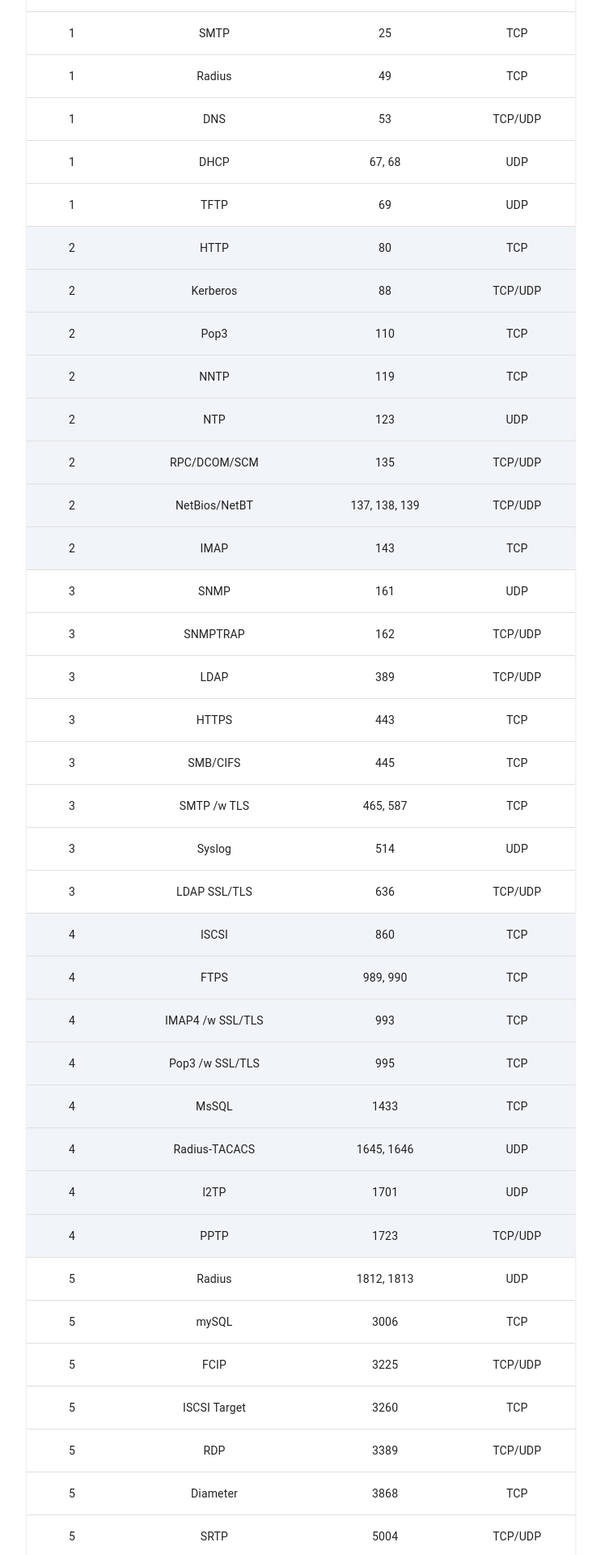
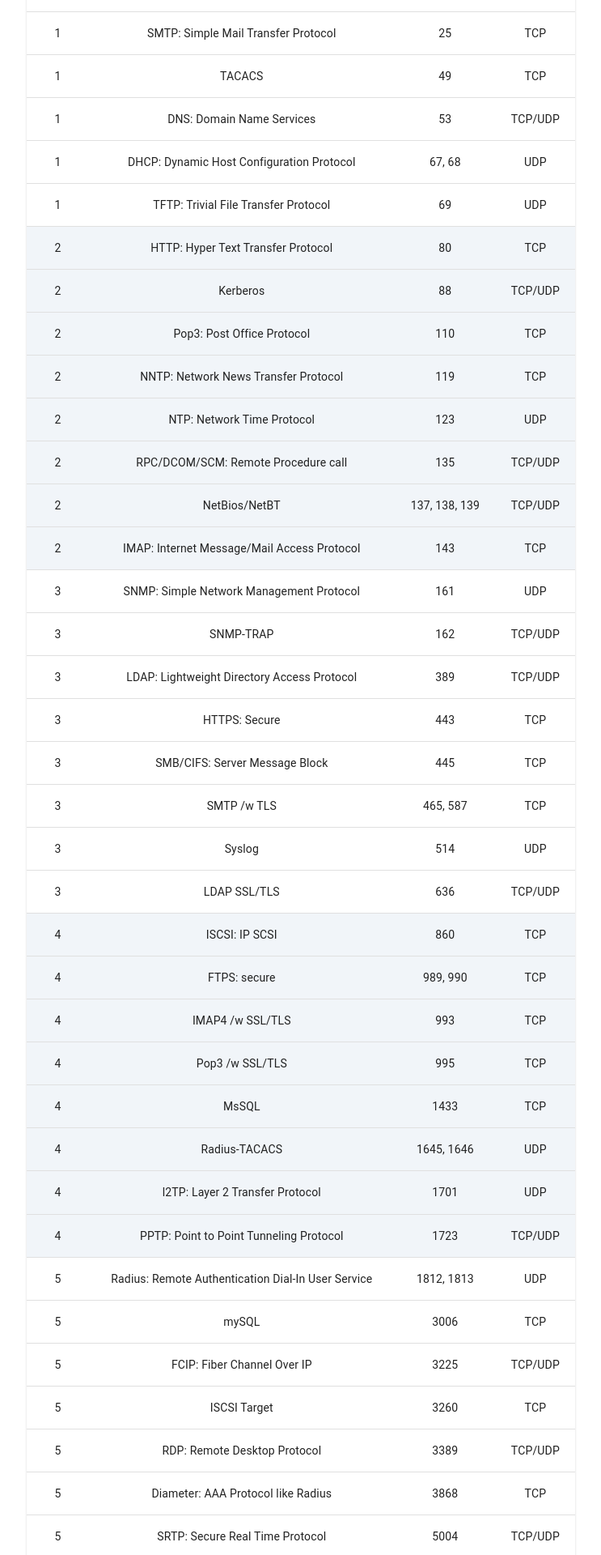
Before and after one commit to GlennStreetman/securityPlusFlashcards, a React (Vite) app: page / in a window 1280 px wide. Shown: the part 500-2420 px from the top of the page at 81% size, without its empty margins (268-1011 px from the left). Built offline with nearby package versions, Linux system fonts and the light colour scheme.

Commit message:
fix description of TACACS

```diff
--- a/src/data/protocol.ts
+++ b/src/data/protocol.ts
@@ -7,44 +7,44 @@
 }
 
 export const layer7Protocols:protocol[] = [
-    {phase: 1, l7: "FTP" , portList: [ 20,21 ], l4: "TCP"} ,
-    {phase: 1, l7: "SSH/SCP/SFTP" , portList: [22], l4: "TCP/UDP"} ,
+    {phase: 1, l7: "FTP: File Transfer Protocol" , portList: [ 20,21 ], l4: "TCP"} ,
+    {phase: 1, l7: "SSH/SCP/SFTP: Secure Shell" , portList: [22], l4: "TCP/UDP"} ,
     {phase: 1, l7: "Telnet" , portList: [23], l4: "TCP/UDP"} ,
-    {phase: 1, l7: "SMTP" , portList: [25], l4: "TCP"} ,
-    {phase: 1, l7: "Radius" , portList: [49], l4: "TCP"} ,
-    {phase: 1, l7: "DNS" , portList: [53], l4: "TCP/UDP"} ,
-    {phase: 1, l7: "DHCP" , portList: [67,68], l4: "UDP"} ,
-    {phase: 1, l7: "TFTP" , portList: [69], l4: "UDP"} ,
-    {phase: 2, l7: "HTTP" , portList: [80], l4: "TCP"} ,
+    {phase: 1, l7: "SMTP: Simple Mail Transfer Protocol" , portList: [25], l4: "TCP"} ,
+    {phase: 1, l7: "TACACS" , portList: [49], l4: "TCP"} ,
+    {phase: 1, l7: "DNS: Domain Name Services" , portList: [53], l4: "TCP/UDP"} ,
+    {phase: 1, l7: "DHCP: Dynamic Host Configuration Protocol" , portList: [67,68], l4: "UDP"} ,
+    {phase: 1, l7: "TFTP: Trivial File Transfer Protocol" , portList: [69], l4: "UDP"} ,
+    {phase: 2, l7: "HTTP: Hyper Text Transfer Protocol" , portList: [80], l4: "TCP"} ,
     {phase: 2, l7: "Kerberos" , portList: [88], l4: "TCP/UDP"} ,
-    {phase: 2, l7: "Pop3" , portList: [110], l4: "TCP"} ,
-    {phase: 2, l7: "NNTP" , portList: [119], l4: "TCP"} ,
-    {phase: 2, l7: "NTP" , portList: [123], l4: "UDP"} ,
-    {phase: 2, l7: "RPC/DCOM/SCM" , portList: [135], l4: "TCP/UDP"} ,
+    {phase: 2, l7: "Pop3: Post Office Protocol" , portList: [110], l4: "TCP"} ,
+    {phase: 2, l7: "NNTP: Network News Transfer Protocol" , portList: [119], l4: "TCP"} ,
+    {phase: 2, l7: "NTP: Network Time Protocol" , portList: [123], l4: "UDP"} ,
+    {phase: 2, l7: "RPC/DCOM/SCM: Remote Procedure call" , portList: [135], l4: "TCP/UDP"} ,
     {phase: 2, l7: "NetBios/NetBT" , portList: [137,138,139], l4: "TCP/UDP"} ,
-    {phase: 2, l7: "IMAP" , portList: [143], l4: "TCP"} ,
-    {phase: 3, l7: "SNMP" , portList: [161], l4: "UDP"} ,
-    {phase: 3, l7: "SNMPTRAP" , portList: [162], l4: "TCP/UDP"} ,
-    {phase: 3, l7: "LDAP" , portList: [389], l4: "TCP/UDP"} ,
-    {phase: 3, l7: "HTTPS" , portList: [443], l4: "TCP"} ,
-    {phase: 3, l7: "SMB/CIFS" , portList: [445], l4: "TCP"} ,
+    {phase: 2, l7: "IMAP: Internet Message/Mail Access Protocol" , portList: [143], l4: "TCP"} ,
+    {phase: 3, l7: "SNMP: Simple Network Management Protocol" , portList: [161], l4: "UDP"} ,
+    {phase: 3, l7: "SNMP-TRAP" , portList: [162], l4: "TCP/UDP"} ,
+    {phase: 3, l7: "LDAP: Lightweight Directory Access Protocol" , portList: [389], l4: "TCP/UDP"} ,
+    {phase: 3, l7: "HTTPS: Secure" , portList: [443], l4: "TCP"} ,
+    {phase: 3, l7: "SMB/CIFS: Server Message Block" , portList: [445], l4: "TCP"} ,
     {phase: 3, l7: "SMTP /w TLS" , portList: [ 465, 587 ], l4: "TCP"} ,
     {phase: 3, l7: "Syslog" , portList: [514], l4: "UDP"} ,
     {phase: 3, l7: "LDAP SSL/TLS" , portList: [636], l4: "TCP/UDP"} ,
-    {phase: 4, l7: "ISCSI" , portList: [860], l4: "TCP"} ,
-    {phase: 4, l7: "FTPS" , portList: [989,990], l4: "TCP"} ,
+    {phase: 4, l7: "ISCSI: IP SCSI" , portList: [860], l4: "TCP"} ,
+    {phase: 4, l7: "FTPS: secure" , portList: [989,990], l4: "TCP"} ,
     {phase: 4, l7: "IMAP4 /w SSL/TLS" , portList: [993], l4: "TCP"} ,
     {phase: 4, l7: "Pop3 /w SSL/TLS" , portList: [995], l4: "TCP"} ,
     {phase: 4, l7: "MsSQL" , portList: [1433], l4: "TCP"} ,
     {phase: 4, l7: "Radius-TACACS" , portList: [1645, 1646], l4: "UDP"} ,
-    {phase: 4, l7: "l2TP" , portList: [1701], l4: "UDP"} ,
-    {phase: 4, l7: "PPTP" , portList: [1723], l4: "TCP/UDP"} ,
-    {phase: 5, l7: "Radius" , portList: [1812,1813], l4: "UDP"} ,
+    {phase: 4, l7: "l2TP: Layer 2 Transfer Protocol" , portList: [1701], l4: "UDP"} ,
+    {phase: 4, l7: "PPTP: Point to Point Tunneling Protocol" , portList: [1723], l4: "TCP/UDP"} ,
+    {phase: 5, l7: "Radius: Remote Authentication Dial-In User Service" , portList: [1812,1813], l4: "UDP"} ,
     {phase: 5, l7: "mySQL" , portList: [3006], l4: "TCP"} ,
-    {phase: 5, l7: "FCIP" , portList: [3225], l4: "TCP/UDP"} ,
+    {phase: 5, l7: "FCIP: Fiber Channel Over IP" , portList: [3225], l4: "TCP/UDP"} ,
     {phase: 5, l7: "ISCSI Target" , portList: [3260], l4: "TCP"} ,
-    {phase: 5, l7: "RDP" , portList: [3389], l4: "TCP/UDP"} ,
-    {phase: 5, l7: "Diameter" , portList: [3868], l4: "TCP"} ,
-    {phase: 5, l7: "SRTP" , portList: [5004], l4: "TCP/UDP"} ,
+    {phase: 5, l7: "RDP: Remote Desktop Protocol" , portList: [3389], l4: "TCP/UDP"} ,
+    {phase: 5, l7: "Diameter: AAA Protocol like Radius" , portList: [3868], l4: "TCP"} ,
+    {phase: 5, l7: "SRTP: Secure Real Time Protocol" , portList: [5004], l4: "TCP/UDP"} ,
     {phase: 5, l7: "Syslog over TLS" , portList: [6514], l4: "TCP"} ,
 ]
```
